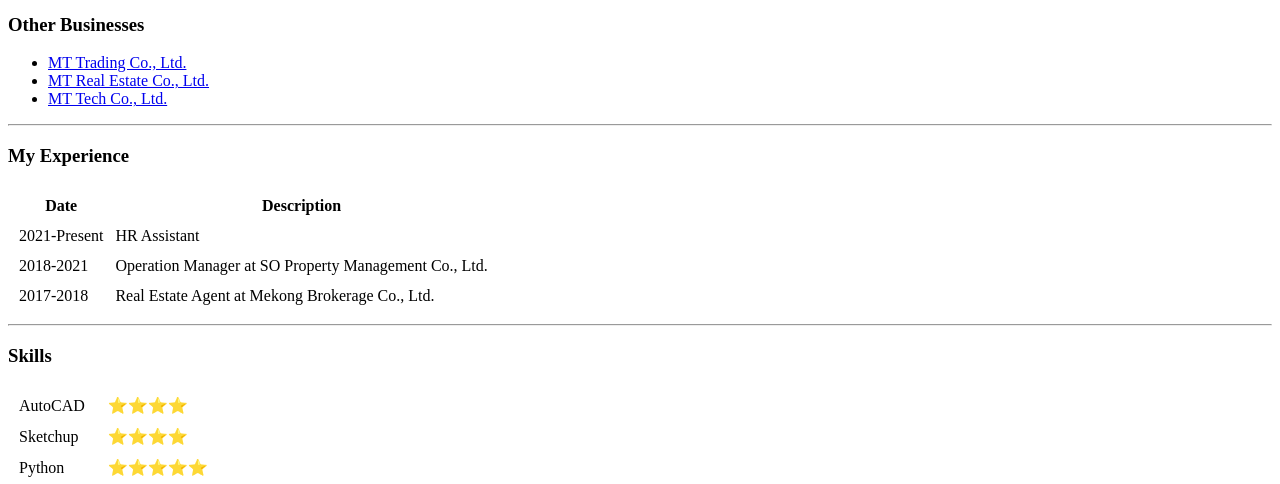
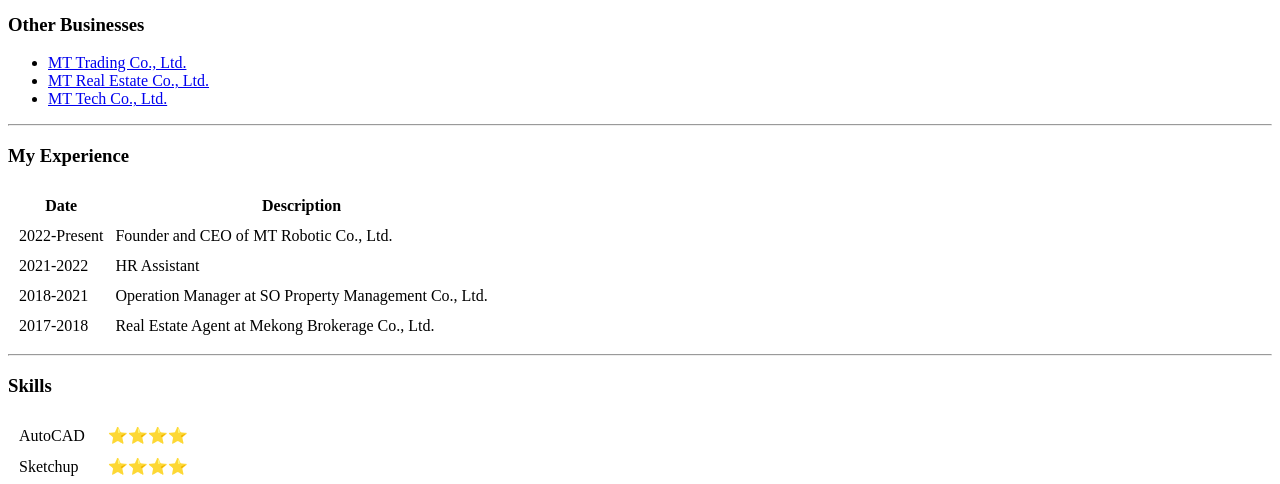
Before and after one commit to Monireach88/test, a plain HTML site: page index.html in a window 1280 px wide. Shown: the part 289-773 px from the top of the page. Drawn offline with Linux system fonts and the light colour scheme.

Commit message:
update my experience in index.html

```diff
--- a/index.html
+++ b/index.html
@@ -33,7 +33,11 @@
     </thead>
     <tbody>
       <tr>
-        <td>2021-Present</td>
+        <td>2022-Present</td>
+        <td>Founder and CEO of MT Robotic Co., Ltd.</td>
+      </tr>
+      <tr>
+        <td>2021-2022</td>
         <td>HR Assistant</td>
       </tr>
       <tr>
```
